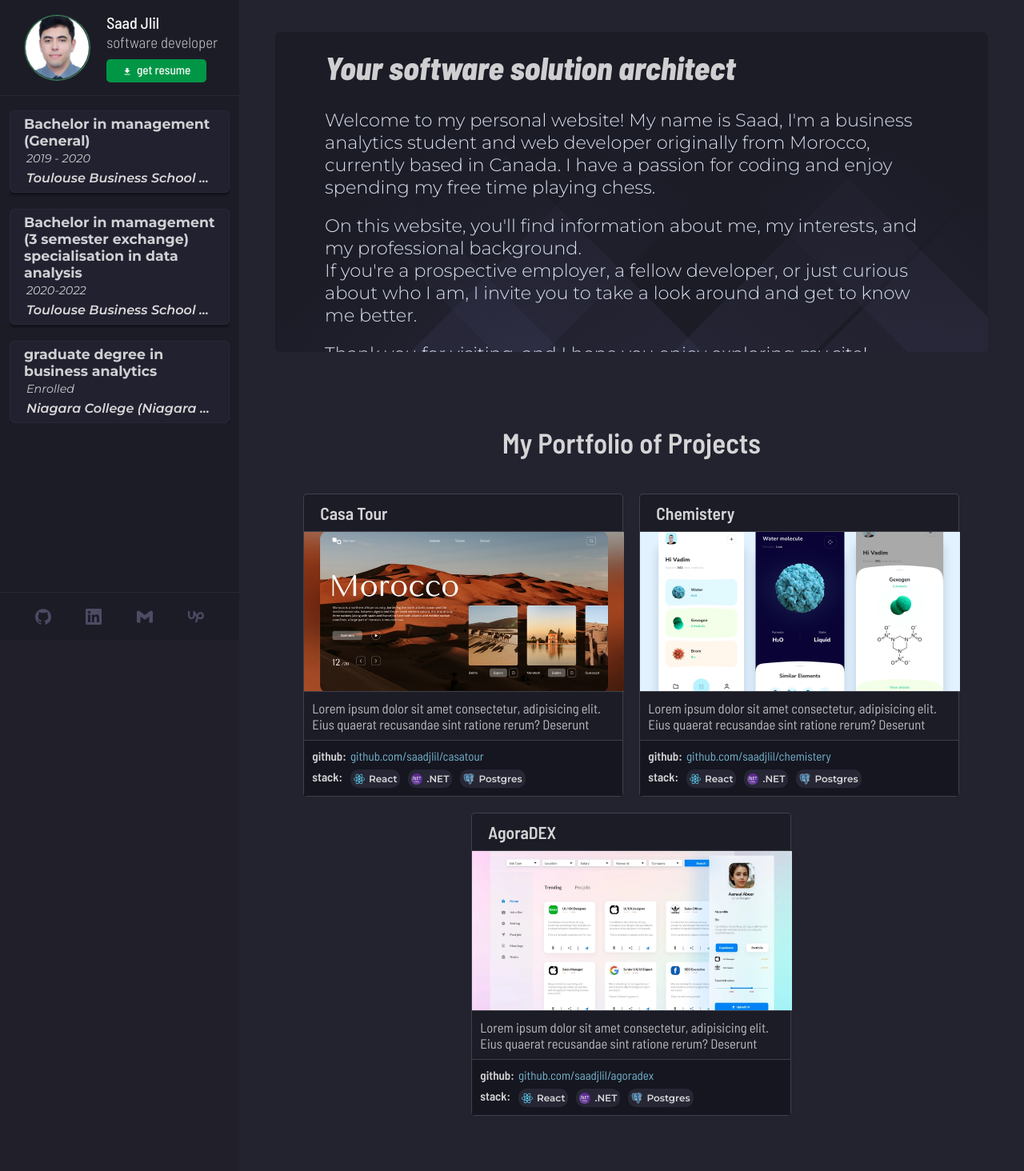
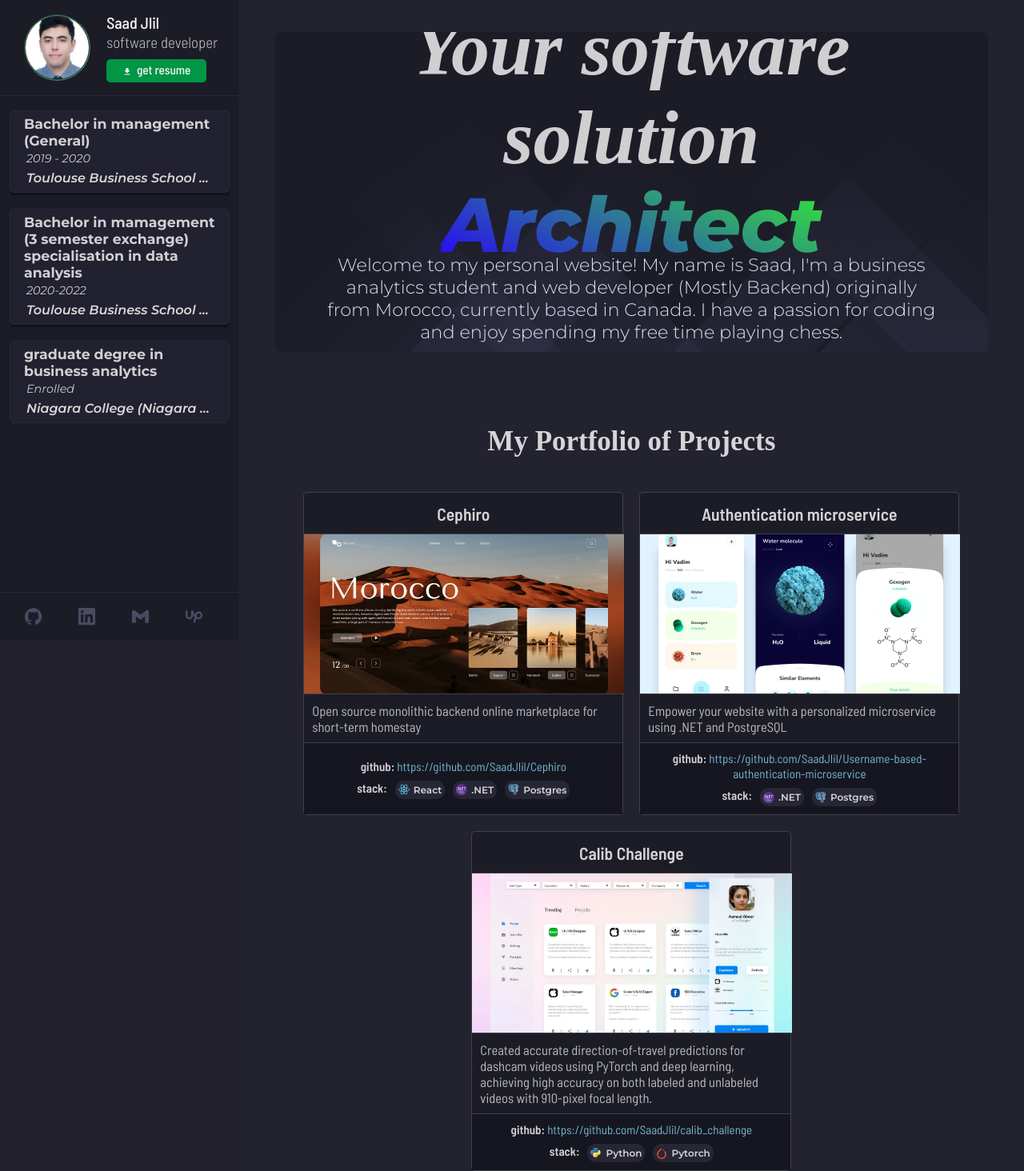
Before and after one commit to SaadJlil/PersonalWebsite, a Next.js app: page / in a window 1280 px wide. Shown: the top 1464 px of the page at 80% size. Built offline with nearby package versions, Linux system fonts and the light colour scheme.

Commit message:
Changes to main and icons

```diff
--- a/components/aside/aside.jsx
+++ b/components/aside/aside.jsx
@@ -59,16 +59,16 @@ function Medias() {
     return (
         <div className={styles.mediaWrapper}>
             <div className={styles.mediaSlot}>
-                <SiGithub />
+                <SiGithub  size="60%"/>
             </div>
             <div className={styles.mediaSlot}>
-                <SiLinkedin />
+                <SiLinkedin size="60%"/>
             </div>
             <div className={styles.mediaSlot}>
-                <SiGmail/>
+                <SiGmail size="60%"/>
             </div>
             <div className={styles.mediaSlot}>
-                <SiUpwork />
+                <SiUpwork size="60%"/>
             </div>
         </div>
     )
--- a/components/header/header.body.jsx
+++ b/components/header/header.body.jsx
@@ -33,17 +33,10 @@ function HeaderMain() {
         <main className={styles.main}>
             <div className={styles.mainTxtSide}>
                 <div className={styles.heading}>
-                    <h1>Your software solution architect</h1>
+                    <h1>Your software solution <br /> <span>Architect</span></h1>
                 </div>
                 <div className={styles.intro}>
-                    <h3>Welcome to my personal website! My name is Saad, I'm a business analytics student and web developer originally from Morocco, currently based in Canada. I have a passion for coding and enjoy spending my free time playing chess. </h3>
-
-                    <h3>On this website, you'll find information about me, my interests, and my professional background.  <br />
-                        If you're a prospective employer, a fellow developer, or just curious about who I am, I invite you to take a look around and get to know me better.
-                    </h3>
-                    <h3>
-                        Thank you for visiting, and I hope you enjoy exploring my site!
-                    </h3>
+                    <h3>Welcome to my personal website! My name is Saad, I'm a business analytics student and web developer (Mostly Backend) originally from Morocco, currently based in Canada. I have a passion for coding and enjoy spending my free time playing chess. </h3>
                 </div>
 
             </div>
@@ -98,7 +91,7 @@ const useCounter = create((set) => ({
      return (
          <div className={styles.skillsetWrapper}>
             <div className={styles.heading}>
-                <h2>My Portfolio of Projects</h2>
+                <h2>Technologies Protfolio</h2>
             </div>
             <div className={styles.skills}>
                 <Image
@@ -106,8 +99,8 @@ const useCounter = create((set) => ({
                     src={arrow_left}
                     width={20}
                     height={20}
-                    alt="thing"
-                    onClick={() => SlideBackward()}
+                    alt= "Left arrow"
+                   onClick={() => SlideBackward()}
                 />
                 {skills.filter(skill => (n1 < n2) ? skill.id < n2 && skill.id >= n1 : skill.id < n2 || skill.id >= n1)
 
@@ -145,7 +138,7 @@ const useCounter = create((set) => ({
                     src={arrow_right}
                     width={20}
                     height={20}
-                    alt="thing"
+                    alt="Right arrow"
                     onClick={() => SlideForward()}
                 />
             </div>
--- a/components/projects.jsx
+++ b/components/projects.jsx
@@ -29,8 +29,10 @@ export default function Projects() {
                         </div>
                         <div className={styles.slotUtils}>
                             <div className={styles.slotUtil}>
-                                <label className={styles.label}>github: </label>
-                                <p className={styles.labelText}>{project.github}</p>
+                                <span>
+                                    <label className={styles.label}>github: </label>
+                                    <a className={styles.labelText}>{project.github}</a>
+                                </span>
                             </div>
                             <div className={styles.technos}>
                                 <label className={styles.label}>stack:</label>
--- a/store/projectStore.jsx
+++ b/store/projectStore.jsx
@@ -7,6 +7,8 @@ import chemistry from '../public/projects/chemistry.png'
 import react from '../public/react.svg'
 import dotnet from '../public/dotnet.svg'
 import postgres from '../public/postgres.svg'
+import python from '../public/python.svg'
+import pytorch from '../public/pytorch.svg'
 
     class Technology {
         constructor(id, name, icon) {
@@ -37,6 +39,18 @@ import postgres from '../public/postgres.svg'
 
     )
 
+    const Python = new Technology(
+        3,
+        "Python",
+        python,
+    )
+
+    const Pytorch = new Technology(
+        3,
+        "Pytorch",
+        pytorch,
+    )
+
     class Project {
         constructor(id, name, description, github, technologies, img){
             this.id = id;
@@ -51,28 +65,28 @@ import postgres from '../public/postgres.svg'
 
     const casaTour = new Project(
         1,
-        "Casa Tour",
-        'Lorem ipsum dolor sit amet consectetur, adipisicing elit. Eius quaerat recusandae sint ratione rerum? Deserunt',
-        'github.com/saadjlil/casatour',
+        "Cephiro",
+        'Open source monolithic backend online marketplace for short-term homestay',
+        'https://github.com/SaadJlil/Cephiro',
         [reactjs, msdotnet, postgresql],
         casatour,
     )
 
     const chemistery = new Project(
         2,
-        "Chemistery",
-        'Lorem ipsum dolor sit amet consectetur, adipisicing elit. Eius quaerat recusandae sint ratione rerum? Deserunt',
-        'github.com/saadjlil/chemistery',
-        [reactjs, msdotnet, postgresql],
+        "Authentication microservice",
+        'Empower your website with a personalized microservice using .NET and PostgreSQL',
+        'https://github.com/SaadJlil/Username-based-authentication-microservice',
+        [msdotnet, postgresql],
         chemistry,
     )
 
     const agoradex = new Project(
         3,
-        "AgoraDEX",
-        'Lorem ipsum dolor sit amet consectetur, adipisicing elit. Eius quaerat recusandae sint ratione rerum? Deserunt',
-        'github.com/saadjlil/agoradex',
-        [reactjs, msdotnet, postgresql],
+        "Calib Challenge",
+        'Created accurate direction-of-travel predictions for dashcam videos using PyTorch and deep learning, achieving high accuracy on both labeled and unlabeled videos with 910-pixel focal length.',
+        'https://github.com/SaadJlil/calib_challenge',
+        [Python, Pytorch],
         agoradexed,
     )
 
--- a/styles/aside.module.css
+++ b/styles/aside.module.css
@@ -130,6 +130,7 @@
 }
 
 .mediaSlot {
+    height: 100%;
     display: flex;
     align-items: center;
 }
--- a/styles/header.module.css
+++ b/styles/header.module.css
@@ -16,6 +16,10 @@
 }
 
 .main {
+    display: flex;
+    flex-direction: column;
+    align-items: center;
+    justify-content: center;
     width: 100%;
     height: 400px;
     border-radius: 6px;
@@ -34,9 +38,29 @@
 
 }
 
+.main .heading {
+    text-align: center;
+    width: 80%;
+    height: 70%;
+    display: flex;
+    flex-direction: column;
+    align-items: center;
+    justify-content: center;
+}
+
+.main .heading span {
+
+    -webkit-background-clip: text;
+    background-image: linear-gradient(25deg,#2600fc,#35ee31);
+    color: transparent;
+    line-height: 1.1;
+}
+
+
 .skillsetWrapper .heading h2{
+    text-align: center;
     color: #f7f7f7d7;
-    font-family: 'Barlow Semi Condensed', sans-serif !important;
+    font-family:"Space Grotesk,sans-serif" !important;
     font-weight: 600;
     font-size: 35px !important;
 
@@ -92,18 +116,31 @@
 }
 
 .mainTxtSide {
+
     height: 100%;
     width: 100%;
     padding: 3% 7%;
     display: flex;
     flex-direction: column;
-    gap: 10%;
+    justify-content: center;
+    align-items: center;
+    gap: 7%;
 }
 
-.mainTxtSide h1 {
+
+
+.mainTxtSide .heading h1 {
     font-weight: 800;
     color: rgba(255, 255, 255, 0.787);
-    font-size: 2.5rem;
+    font-size: 6rem;
+    font-style: italic;
+    font-family: "Space Grotesk,sans-serif" !important;
+}
+
+.mainTxtSide .heading h2 {
+    font-weight: 800;
+    color: rgba(255, 255, 255, 0.787);
+    font-size: 3rem;
     font-style: italic;
     font-family: 'Barlow Semi Condensed', sans-serif !important;
     line-height: 35px;
@@ -119,9 +156,12 @@
 .intro{
     display: flex;
     flex-direction: column;
+    justify-content: center;
+    align-items: center;
+    text-align: center;
     gap: 20px;
     font-size: 1.2rem;
-    font-weight: 300;
+    font-weight: 400;
     color: rgb(216, 225, 237);
 }
 
--- a/styles/projects.module.css
+++ b/styles/projects.module.css
@@ -8,7 +8,7 @@
 
 .heading h2 {
     color: #f7f7f7d7;
-    font-family: 'Barlow Semi Condensed', sans-serif !important;
+    font-family: "Space Grotesk,sans-serif" !important;
     font-weight: 600;
     font-size: 35px;
 }
@@ -52,6 +52,13 @@
     cursor: pointer;
 }
 
+.slotTitle {
+    display: flex;
+    justify-content: center;
+    align-items: center;
+    height: 52px;
+}
+
 .slotTitle h3 {
     font-size: calc(16px + 0.7vh);
     font-weight: 600;
@@ -83,11 +90,15 @@
 }
 
 .slotUtils {
-    padding: 10px;
+    flex: 1;
+    padding: 10px 10%;
     background-color: #161620;
     display: flex;
+    justify-content: center;
+    align-items: center;
     flex-direction: column;
     gap: 8px;
+text-align: center;
 }
 
 .technos {
@@ -103,6 +114,10 @@
     display: flex;
     flex-direction: row;
     gap: 5px;
+}
+
+.slotUtil a {
+    word-break: break-all;
 }
 
 .labelText {
--- a/styles/services.module.css
+++ b/styles/services.module.css
@@ -9,7 +9,7 @@
 
 .heading h2 {
     color: #f7f7f7d7;
-    font-family: 'Barlow Semi Condensed', sans-serif !important;
+    font-family:"Space Grotesk,sans-serif" !important;
     font-weight: 600;
     font-size: 35px;
 }
```
